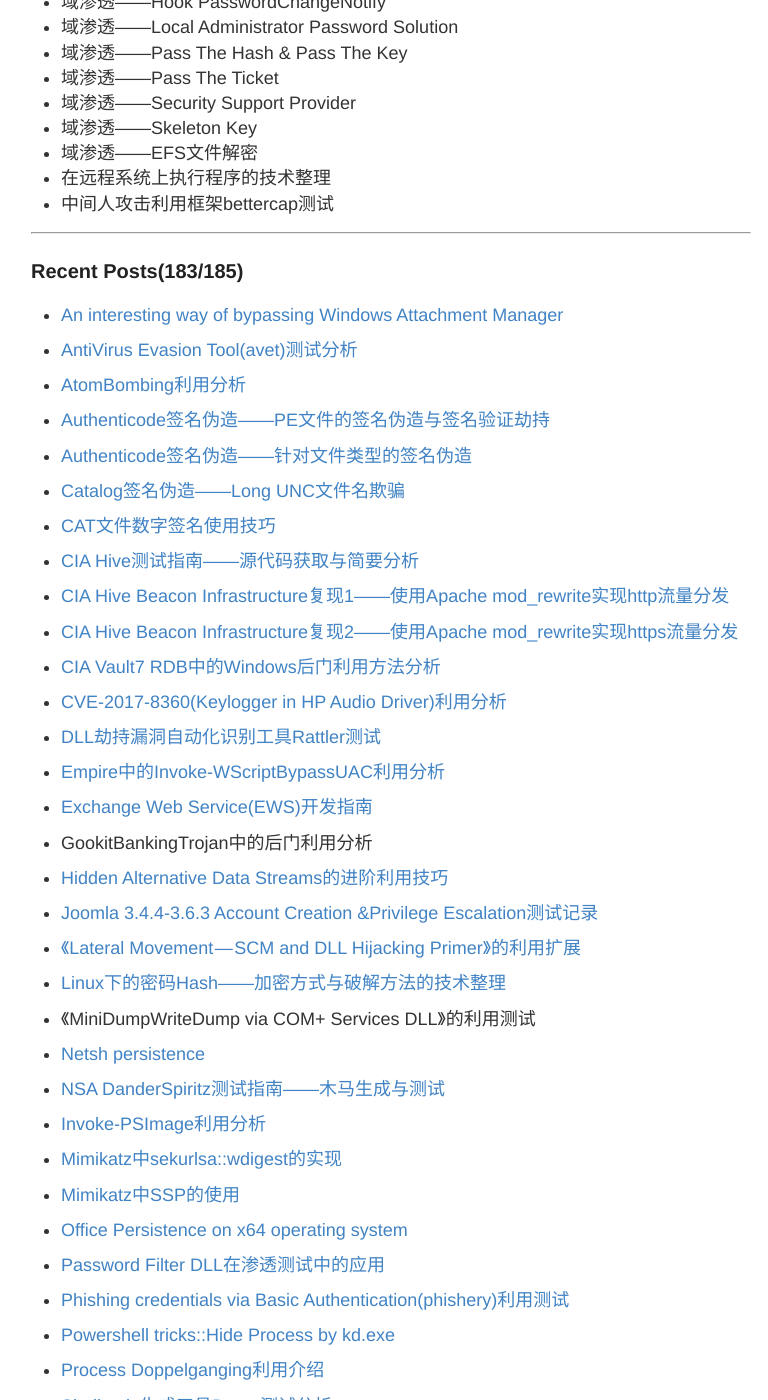
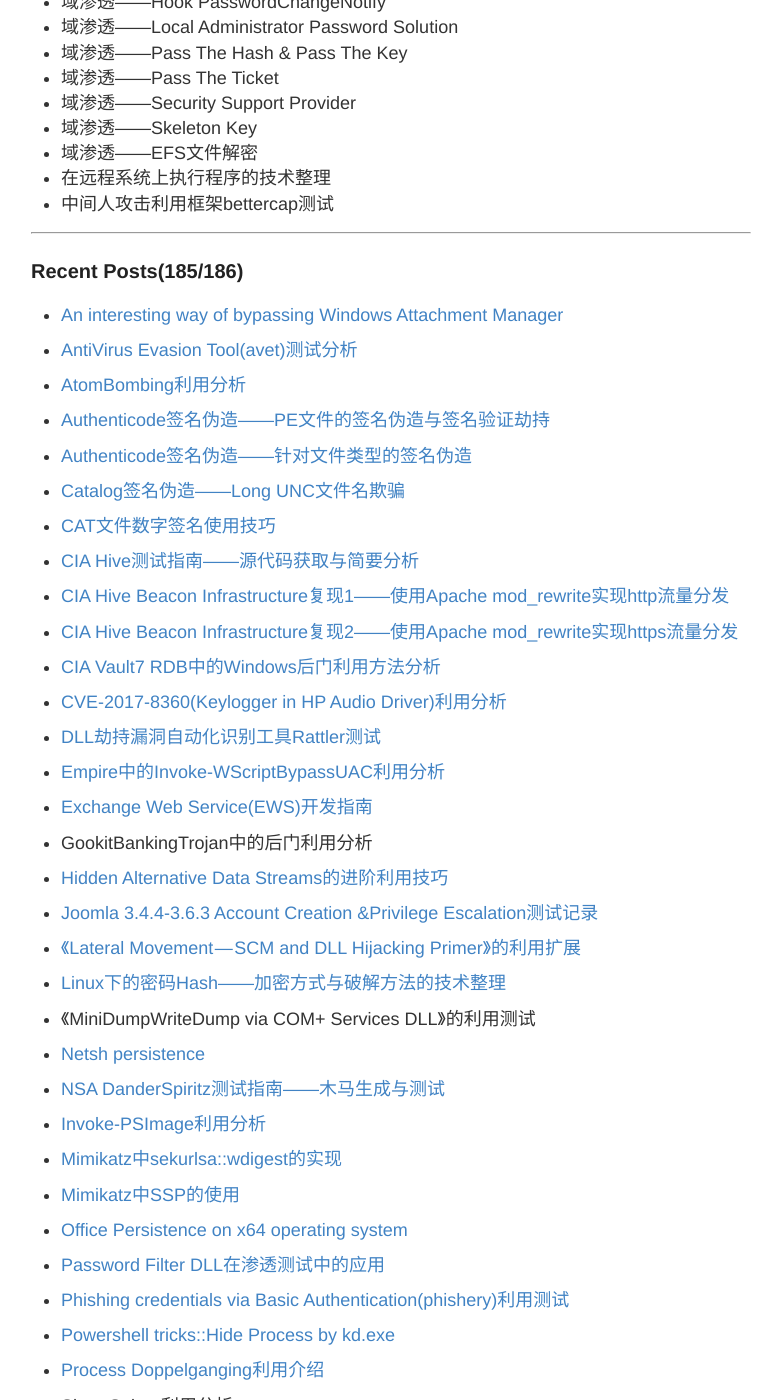
Before and after one commit to 3gstudent/backup-3gstudent.github.io, a Jekyll site: the page built from about.md, in a window 1280 px wide and 1400 px high, scrolled down 1374 px. Shown: the whole window, without its empty margins (249-1017 px from the left). Built offline with Jekyll 4.4.1, drawn with Linux system fonts in a browser that asks for light colours.

Commit message:
Update about.md

```diff
--- a/about.md
+++ b/about.md
@@ -65,7 +65,7 @@ Github:   [3gstudent](https://github.com/3gstudent)
 
 ---
 
-### Recent Posts(183/185)
+### Recent Posts(185/186)
 
 -
  [An interesting way of bypassing Windows Attachment Manager](https://3gstudent.github.io/3gstudent.github.io/An-interesting-way-of-bypassing-Windows-Attachment-Manager/)
```
Also changed, not shown: other parts of about.md (+3 -0 lines).
